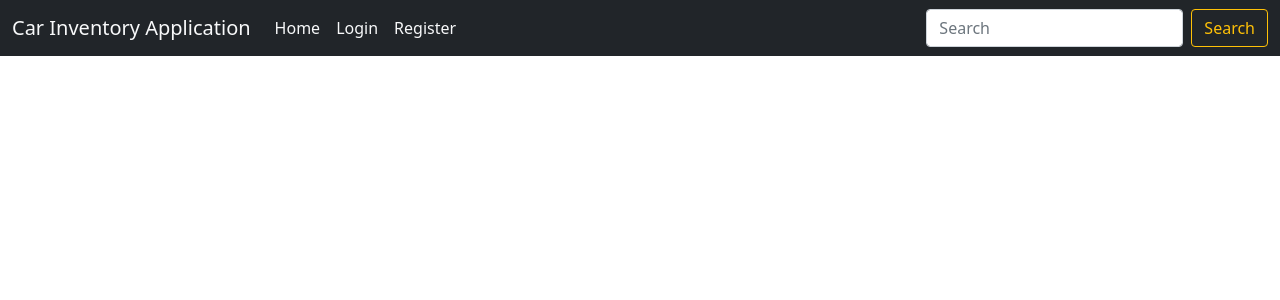
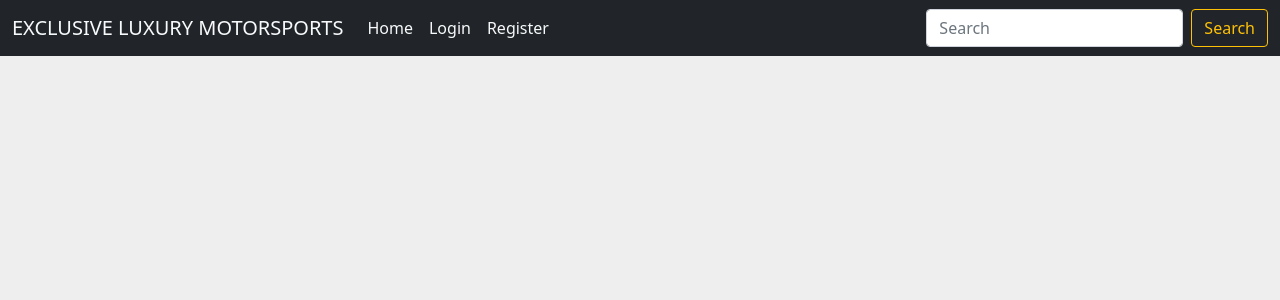
Before and after one commit to iamMysticK23/W6_FlaskHW, a Flask app: template rangers_hw_shop/templates/base.html in a window 1280 px wide. Shown: the top 300 px of the page. Run offline with Flask 3, Linux system fonts and the light colour scheme; the template is opened without the code that fills it, so the values that code supplies are empty; some libraries are stand-ins or nearby versions.

Commit message:
changed some text

```diff
--- a/rangers_hw_shop/blueprints/auth/routes.py
+++ b/rangers_hw_shop/blueprints/auth/routes.py
@@ -45,7 +45,7 @@ def signup():
         db.session.add(user)
         db.session.commit()
 
-        flash (f"You have successfully registered user {username}", category='success')
+        flash (f" You have successfully registered user {username}", category='success')
         return redirect('/') # we will add signin here
 
     return render_template('sign_up.html', form=registerform)
--- a/rangers_hw_shop/blueprints/site/site_templates/car_shop.html
+++ b/rangers_hw_shop/blueprints/site/site_templates/car_shop.html
@@ -6,8 +6,7 @@
 <div class="container-fluid justify-content-center">
     <div class="row car_shop-header p-5">
         <div class="col-3 d-flex flex-column justify-content-center bg-dark opacity-75">
-            <h2 align="center">Welcome to the Car Inventory Shop</h2>
-            <h5 align="center">All of your cars will show up here</h5>
+            <h2 align="center">VIEW OUR INVENTORY</h2>
             <a href="#" class="btn btn-outline-warning  mt-3">Create new cars for your collection.</a>
         </div>
     </div>
--- a/rangers_hw_shop/static/css/main.css
+++ b/rangers_hw_shop/static/css/main.css
@@ -10,3 +10,7 @@
 .car_shop-stats{
     color: white
 }
+
+body {
+    background-color: rgb(238, 238, 238);
+}
--- a/rangers_hw_shop/templates/base.html
+++ b/rangers_hw_shop/templates/base.html
@@ -4,11 +4,11 @@
 <meta charset="UTF-8">
 <meta name="viewport" content="width=device-width, initial-scale=1.0">
 <meta http-equiv="X-UA-Compatible" content="ie=edge">
-<meta name="Description" content="Enter your description here"/>
+<meta name="Description" content="Car Inventory Shop"/>
 <link rel="stylesheet" href="https://cdnjs.cloudflare.com/ajax/libs/twitter-bootstrap/5.1.0/css/bootstrap.min.css">
 <link rel="stylesheet" href="https://cdnjs.cloudflare.com/ajax/libs/font-awesome/5.15.4/css/all.min.css">
 <link rel="stylesheet" href="../static/css/main.css">
-<title>Car Inventory Application</title>
+<title>Exclusive Luxury Motorsports - Car Inventory</title>
 </head>
 <body>
 
--- a/rangers_hw_shop/templates/navbar.html
+++ b/rangers_hw_shop/templates/navbar.html
@@ -2,7 +2,7 @@
 
 <nav class="navbar navbar-expand-lg bg-dark">
     <div class="container-fluid">
-      <a class="navbar-brand link-light" href="#">Car Inventory Application </a>
+      <a class="navbar-brand link-light" href="#">EXCLUSIVE LUXURY MOTORSPORTS</a>
       <button class="navbar-toggler bg-dark-subtle" type="button" data-bs-toggle="collapse" data-bs-target="#navbarSupportedContent" aria-controls="navbarSupportedContent" aria-expanded="false" aria-label="Toggle navigation">
         <span class="navbar-toggler-icon"></span>
       </button>
```
